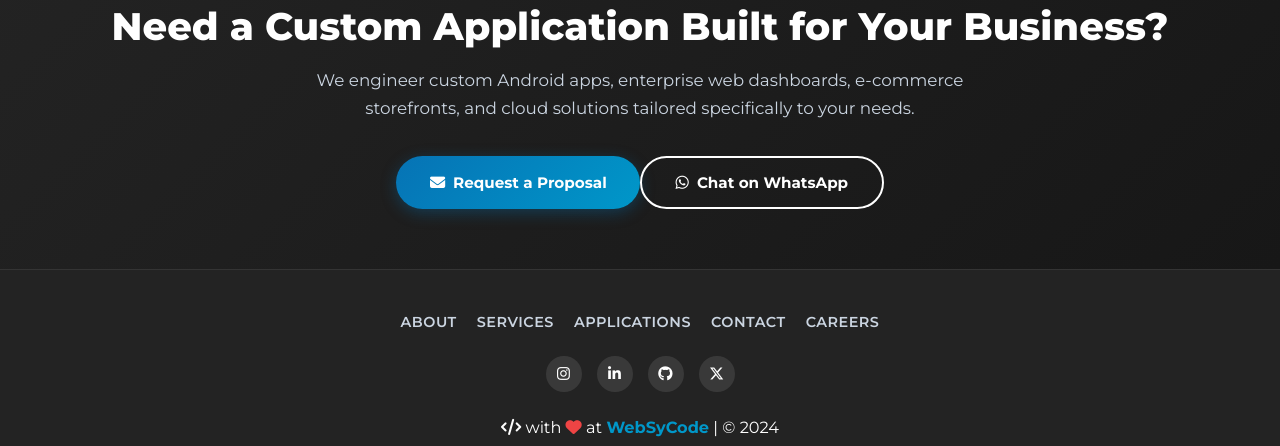
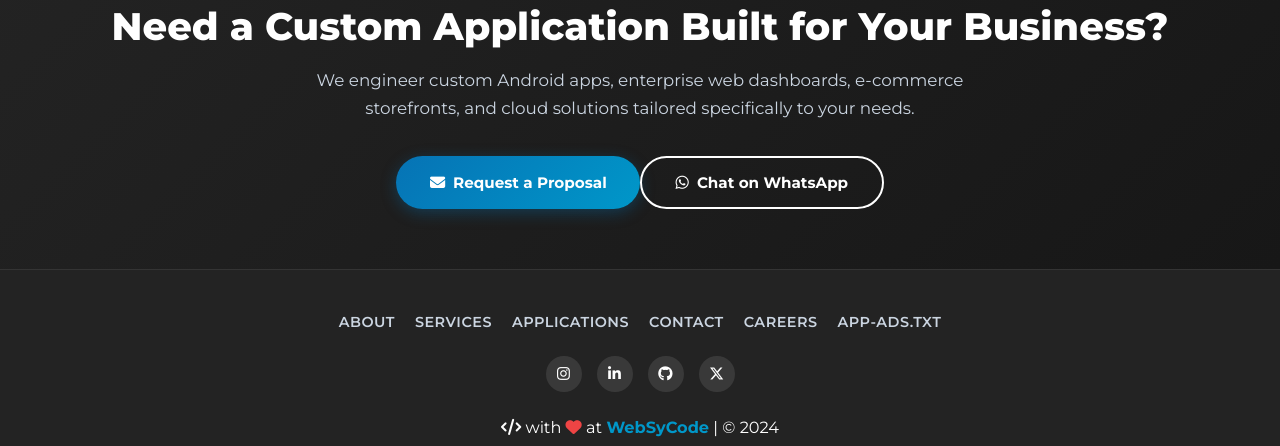
Before and after one commit to websycode-ai/WebSyCodeApps, a plain HTML site: page apps.html in a window 1280 px wide. Shown: the part 2080-2526 px from the top of the page. Drawn offline with Linux system fonts and the light colour scheme; a web font is replaced by a local one.

Commit message:
Add app-ads.txt in root directory and add links in footer of all pages

```diff
--- a/apps.html
+++ b/apps.html
@@ -186,6 +186,7 @@
               <a href="apps.html">Applications</a>
               <a href="contact.html">Contact</a>
               <a href="https://form.jotform.com/220875485499070" target="_blank">Careers</a>
+              <a href="app-ads.txt" target="_blank">app-ads.txt</a>
             </div>
             <div class="footer-social-row">
               <a href="https://www.instagram.com/websycode/" target="_blank" aria-label="Instagram"><i class="fab fa-instagram"></i></a>
```
Also changed, not shown: contact.html (+1 -0 lines), index.html (+1 -0 lines), app-ads.txt (added), 1 other file.
